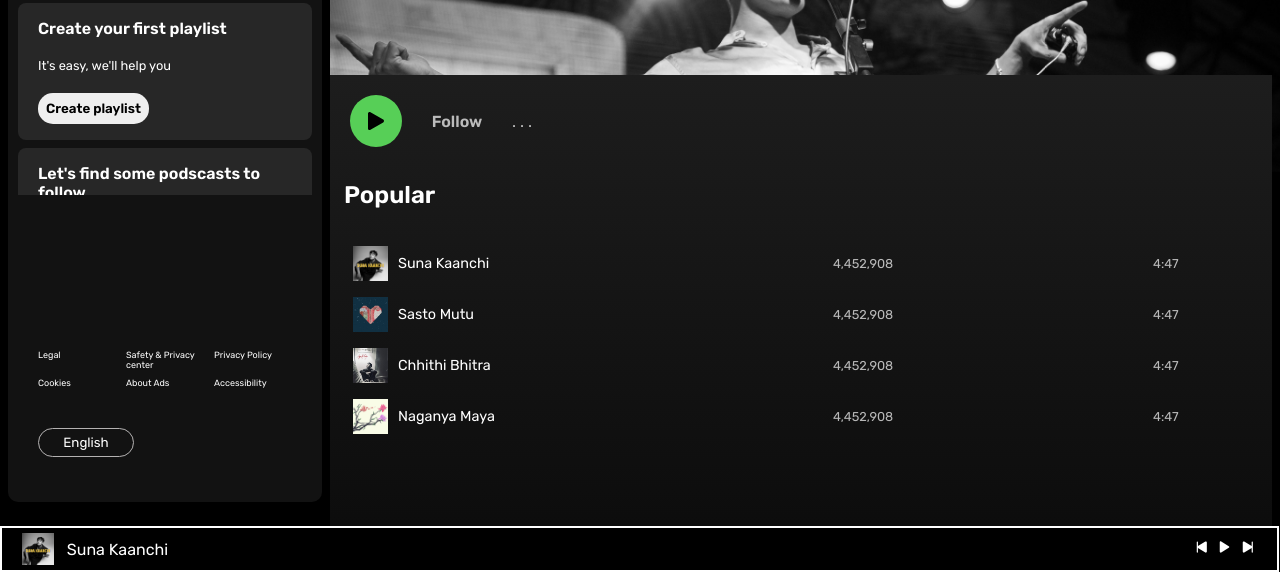
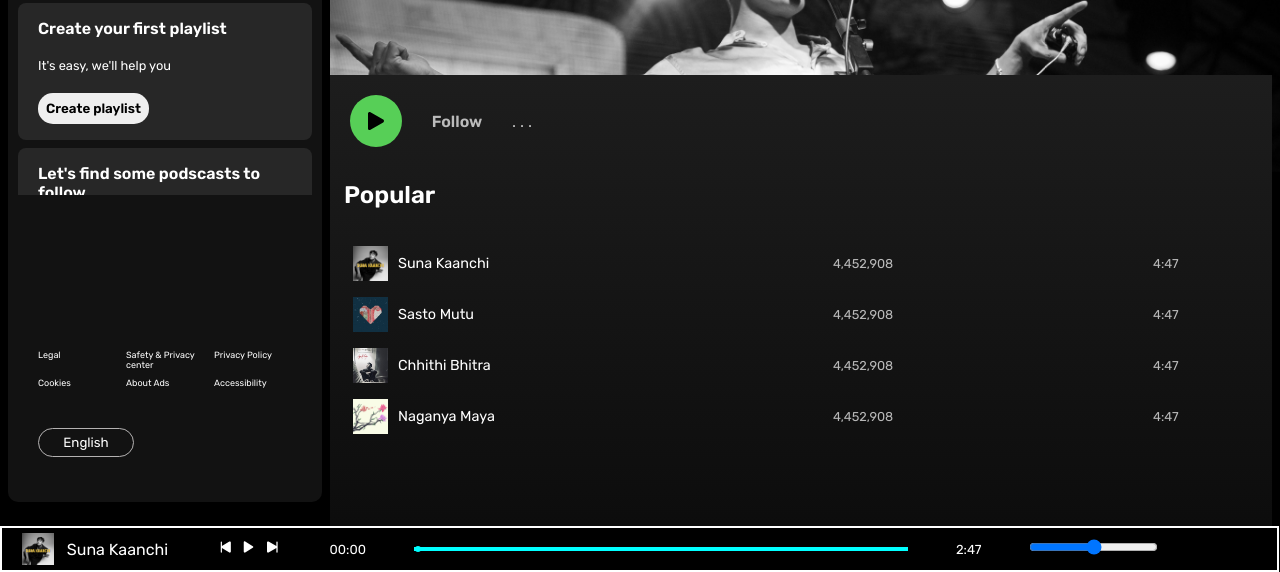
Before and after one commit to RohanKk007/Spotify-Clone, a plain HTML site: page index1.html in a window 1280 px wide. Shown: the part 228-800 px from the top of the page. Drawn offline with Linux system fonts and the light colour scheme.

Commit message:
modified svgs

```diff
--- a/index1.css
+++ b/index1.css
@@ -148,7 +148,8 @@
     display: flex;
     padding: 5px 20px;
     bottom: 0;
-    justify-content: space-between;
+    gap: 3rem;
+    /* justify-content: space-between; */
 }
 #img-container {
     display: flex;
@@ -160,7 +161,61 @@
     width: 32px;
     height: 32px;
 }
+
+.icons {
+}
+
 .icons img {
     filter: invert();
     height: 1.2rem;
+    cursor: pointer;
 }
+
+#CurrentStart, #CurrentEnd {
+    font-size: 13px;
+}
+
+#bar {
+    position: relative;
+    display: flex;
+    background-color: inherit;
+    height: 15px;
+    width: 40%;
+    align-items: center;
+}
+
+#seekbar {
+    height: 4px;
+    cursor: pointer;
+    width: 100%;
+    position: absolute;
+    z-index: 9999;
+    opacity: 0;
+}
+
+#bar2 {
+    position: absolute;
+    background-color: aqua;
+    height: 4px;
+    width: 100%;
+}
+
+#dot {
+    position: absolute;
+    background-color: aqua;
+    left: 1px;
+    width: 6px;
+    height: 6px;
+    border-radius: 50%;
+    z-index: 9999;
+}
+
+#dot::before {
+    left: 1px;
+    position: absolute;
+    background-color: aqua;
+    width: 15px;
+    height: 15px;
+    border-radius: 50%;
+    z-index: 9999;
+}
--- a/index1.html
+++ b/index1.html
@@ -133,11 +133,26 @@
             <img src="svgs\sunaKaanchicover.jpeg" alt="" id="song-img">
             <span id="song-name">Suna Kaanchi</span>
         </div>
+
         <div class="icons">
             <img src="svgs\previous.svg">
             <img src="svgs\play.svg">
             <img src="svgs\next.svg">
         </div>
+
+        <span id="CurrentStart">00:00</span>
+        <div id="bar">
+            <input type="range" id="seekbar" min="0" max="100">
+            <div id="bar2"></div>
+            <div id="dot"></div>
+        </div>
+        <span id="CurrentEnd">2:47</span>
+        <div class="volume">
+            <input type="range" id="vol" min="0" max="100">
+            <div id="volbar2"></div>
+            <div id="voldot"></div>
+        </div>
+
     </div>
 
     <script src="index1.js"></script>
```
